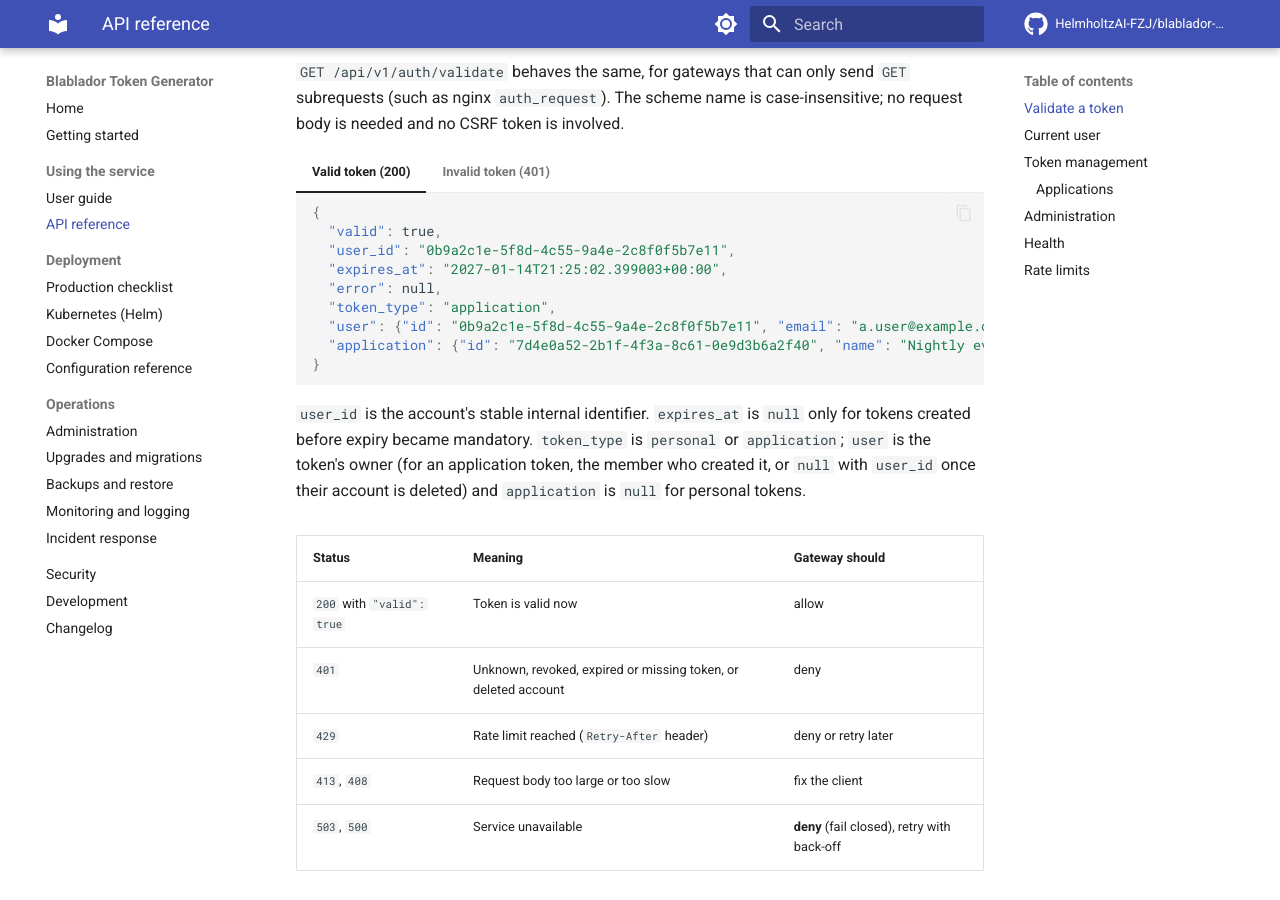
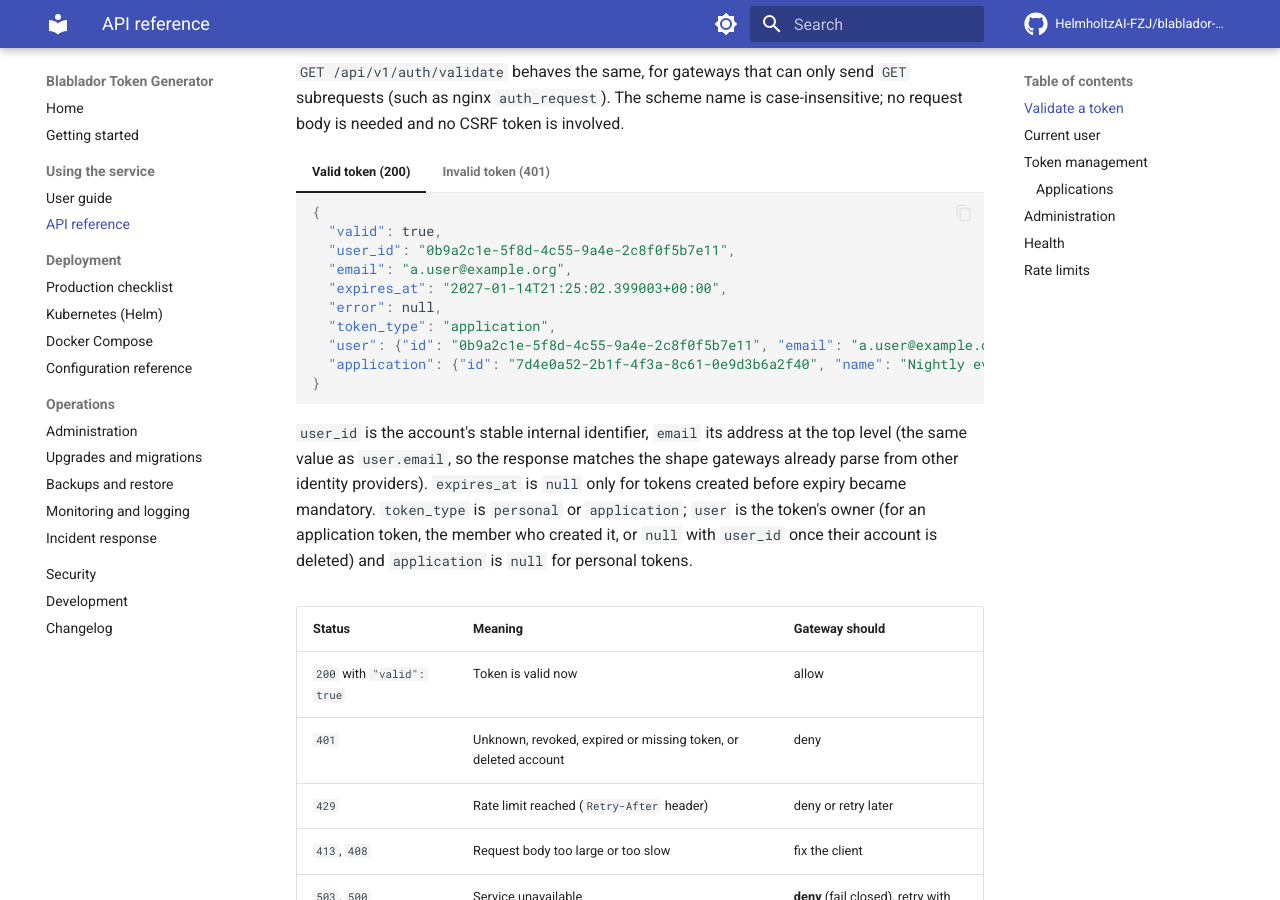
Before and after one commit to HelmholtzAI-FZJ/blablador-token-generator, an MkDocs documentation site: the page built from docs/api.md, in a window 1280 px wide and 900 px high, scrolled down 788 px. Built offline with MkDocs 1.6.1 and Material for MkDocs 9.7.7, drawn with Linux system fonts in a browser that asks for light colours; comment, search, counter and statistics services are not loaded.

Commit message:
feat(api): report email at the top level of validation
Gateways parse other identity providers' replies with a flat email field; the
validate response only nested it under user. Both are now filled from the
reported owner (an application token's creator while their account exists).

````diff
--- a/docs/api.md
+++ b/docs/api.md
@@ -33,6 +33,7 @@ case-insensitive; no request body is needed and no CSRF token is involved.
     {
       "valid": true,
       "user_id": "0b9a2c1e-5f8d-4c55-9a4e-2c8f0f5b7e11",
+      "email": "a.user@example.org",
       "expires_at": "2027-01-14T21:25:02.399003+00:00",
       "error": null,
       "token_type": "application",
@@ -41,8 +42,10 @@ case-insensitive; no request body is needed and no CSRF token is involved.
     }
     ```
 
-    `user_id` is the account's stable internal identifier. `expires_at` is
-    `null` only for tokens created before expiry became mandatory.
+    `user_id` is the account's stable internal identifier, `email` its address
+    at the top level (the same value as `user.email`, so the response matches
+    the shape gateways already parse from other identity providers). `expires_at`
+    is `null` only for tokens created before expiry became mandatory.
     `token_type` is `personal` or `application`; `user` is the token's owner
     (for an application token, the member who created it, or `null` with
     `user_id` once their account is deleted) and `application` is `null` for
````
Also changed, not shown: CHANGELOG.md (+8 -0 lines), 2 other files.
